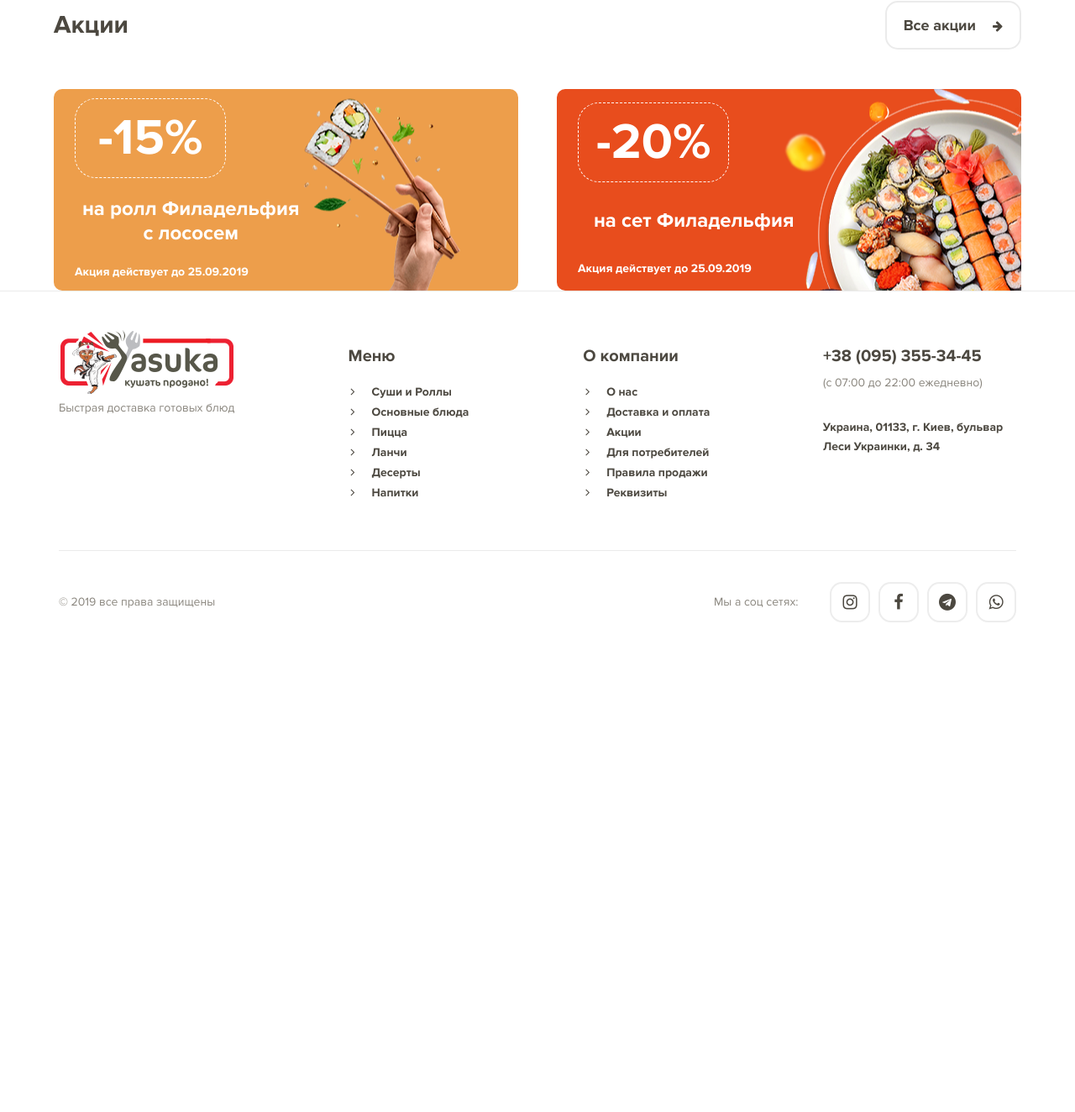
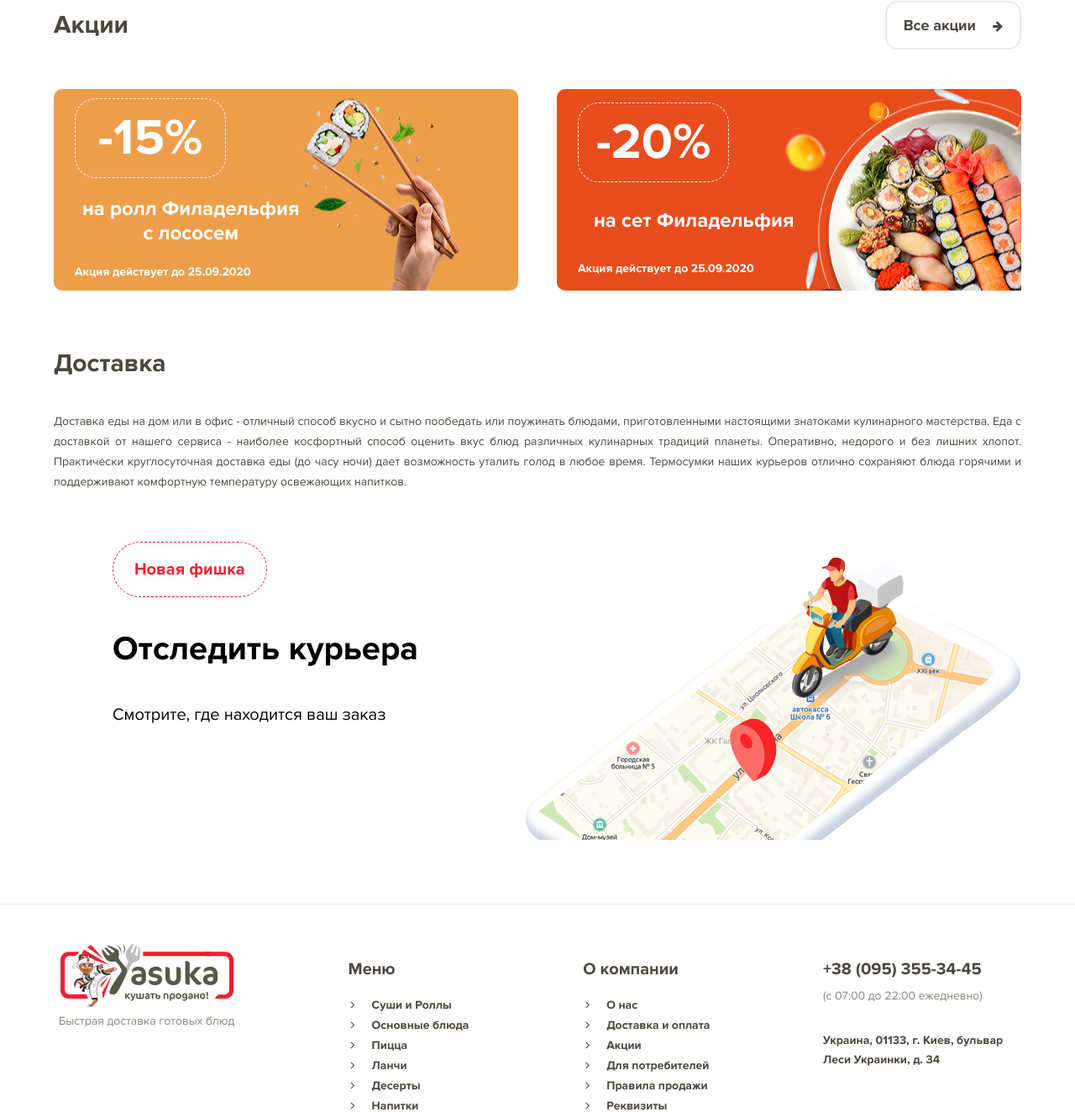
Before and after one commit to antonredko/Yasuka-Shop, a PHP site: page / in a window 1280 px wide. Shown: the part 2422-3746 px from the top of the page at 84% size. Before the commit the page ends 3163 px from the top, so only its background shows below. Run offline with PHP 8.4, Linux system fonts and the light colour scheme.

Commit message:
delivery on main-page is already

```diff
--- a/css/main.css
+++ b/css/main.css
@@ -85,7 +85,7 @@ header>div:last-child{
     height: 64px;
     padding: 0 9px;
     text-decoration: none;
-    border-top: 3px solid white;
+    border-top: 3px solid #ffffff;
 }
 .navbar>p>a:hover{
     border-top: 3px solid #f6041f;
@@ -269,6 +269,7 @@ header>div:last-child{
 .stock{
     width: 48%;
     height: 240px;
+    margin-bottom: 75px;
     border-radius: 10px;
     -webkit-border-radius: 10px;
     -moz-border-radius: 10px;
@@ -294,7 +295,7 @@ header>div:last-child{
 .stock>div>div>p{
     color: #ffffff;
 }
-.strock-num{
+.stock-num{
     width: 50%;
     padding: 10px 20px;
     border: 1px dashed #ffffff;
@@ -303,6 +304,41 @@ header>div:last-child{
     -moz-border-radius: 25px;
     -ms-border-radius: 25px;
     -o-border-radius: 25px;
+}
+
+/*------------------------------ Доставка ------------------------------*/
+.deliv>p:first-child{
+    margin-bottom: 45px;
+}
+.deliv>p:last-child, .deliv+div{
+    margin-bottom: 75px;
+}
+.deliv+div>div{
+    height: 340px;
+    padding: 0 70px;
+    background: center right url(../img/delivloc.png) no-repeat;
+}
+.deliv+div>div>a{
+    top: 35px;
+    left: 45px;
+    padding: 20px 25px;
+    border: 1px dashed #ed2132;
+    color: #ed2132;
+    border-radius: 35px;
+    -webkit-border-radius: 35px;
+    -moz-border-radius: 35px;
+    -ms-border-radius: 35px;
+    -o-border-radius: 35px;
+}
+.deliv+div>div>a:hover{
+    background: #ed2132;
+    color: #ffffff;
+}
+.deliv+div>div>p{
+    margin-top: 45px;
+}
+.deliv+div>div>p:last-child{
+    margin-top: 0;
 }
 
 /*------------------------------ Футер ------------------------------*/
--- a/pages/main.php
+++ b/pages/main.php
@@ -42,20 +42,34 @@
             <div class="stock">
                 <div class="w100 h-inh">
                     <div class="h-inh d-flex col j-ar">
-                        <p class="strock-num t-al-cen font-b s60">-15%</p>
+                        <p class="stock-num t-al-cen font-b s60">-15%</p>
                         <p class="t-al-cen font-b s24 h29">на ролл Филадельфия с лососем</p>
-                        <p class="font-b s14 h22">Акция действует до 25.09.2019</p>
+                        <p class="font-b s14 h22">Акция действует до 25.09.2020</p>
                     </div>
                 </div>
             </div>
             <div class="stock">
                 <div class="w100 h-inh">
                     <div class="h-inh d-flex col j-ar">
-                        <p class="strock-num t-al-cen font-b s60">-20%</p>
+                        <p class="stock-num t-al-cen font-b s60">-20%</p>
                         <p class="t-al-cen font-b s24 h29">на сет Филадельфия</p>
-                        <p class="font-b s14 h22">Акция действует до 25.09.2019</p>
+                        <p class="font-b s14 h22">Акция действует до 25.09.2020</p>
                     </div>
                 </div>
+            </div>
+        </div>
+    </div>
+    <div class="w-inh d-flex col al-cen">
+        <div class="deliv w1152_pad9 d-flex col">
+            <p class="font-b dark s30 h24">Доставка</p>
+            <p class="font-reg dark s14 h24 t-al-jus">Доставка еды на дом или в офис - отличный способ вкусно и сытно пообедать или поужинать блюдами, приготовленными настоящими знатоками кулинарного мастерства. Еда с доставкой от нашего сервиса - наиболее косфортный способ оценить вкус блюд различных кулинарных традиций планеты. Оперативно, недорого и без лишних хлопот. Практически круглосуточная доставка еды (до часу ночи) дает возможность уталить голод в любое время. Термосумки наших курьеров отлично сохраняют блюда горячими и поддерживают комфортную температуру освежающих напитков.</p>
+        </div>
+        <div class="w1152_pad9 d-flex">
+            <div class="w-inh">
+                <a href="#" class="font-b s20 h35">Новая фишка</a>
+                <p class="font-b s40 h61">Отследить курьера</p>
+                <p class="font-reg s20 h96">Смотрите, где находится ваш заказ</p>
+                <!-- <img class="pos-abs" src="../img/delivloc.png" alt="Location"> -->
             </div>
         </div>
     </div>
```
